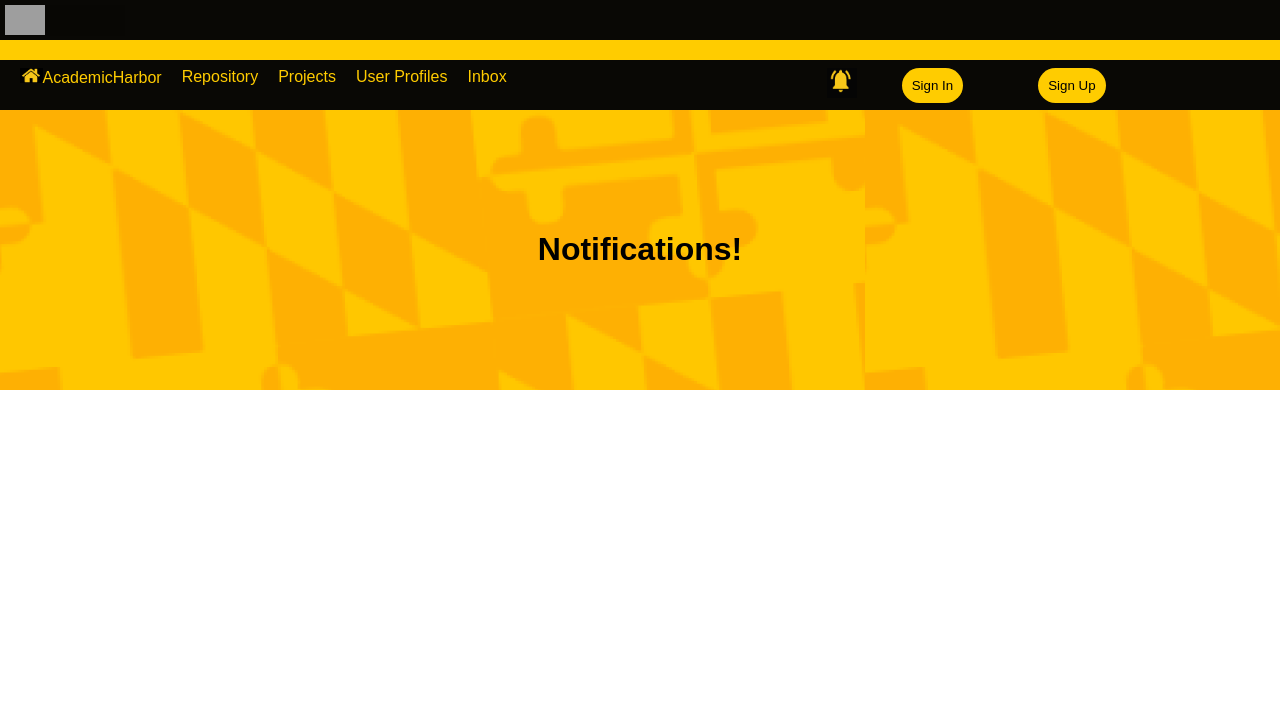
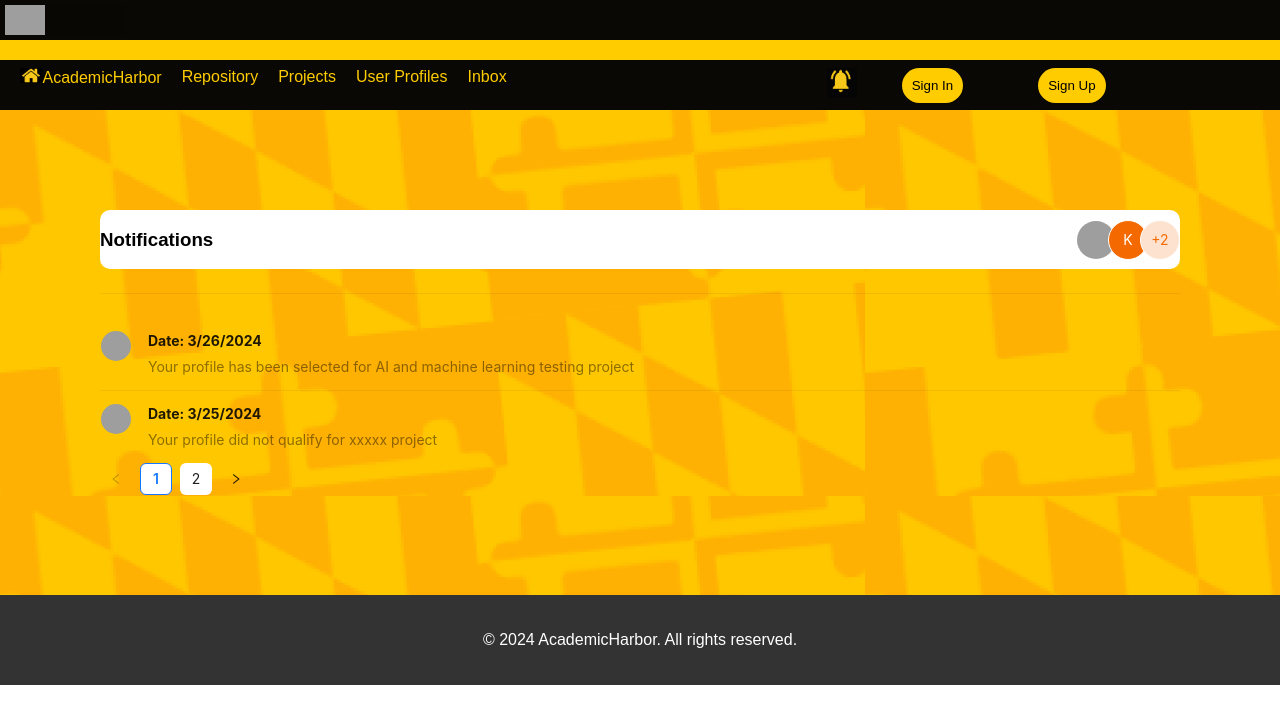
Before and after one commit to TaniyaBhadauria/AcademicHarbor, a React (Create React App) app in the folder academic-harbor-app/: page /notifications in a window 1280 px wide. Shown: the top 724 px of the page. Built offline with nearby package versions, Linux system fonts and the light colour scheme; grey boxes are pictures that could not be loaded.

Commit message:
Adding Notification screen

```diff
--- a/academic-harbor-app/src/pages/Notifications.tsx
+++ b/academic-harbor-app/src/pages/Notifications.tsx
@@ -1,32 +1,117 @@
-import React, { useState } from 'react';
+import React, { useState, useEffect } from 'react';
 import { useNavigate } from 'react-router-dom';
-import backgroundImage from './images/background.png'
-import Header from './Component/Header'
+import backgroundImage from './images/background.png';
+import Header from './Component/Header';
+import { Pagination } from 'antd';
+import './styles/Notification.css';
+import { Avatar, List, Divider, Tooltip } from 'antd';
+import { AntDesignOutlined, UserOutlined } from '@ant-design/icons';
+
+
+interface Notification {
+  id: string;
+  message: string;
+  date: string;
+}
 
 const Notifications: React.FC = () => {
-  const [username, setUsername] = useState('');
-  const [password, setPassword] = useState('');
-  const [rememberMe, setRememberMe] = useState(false);
+  const [notifications, setNotifications] = useState<Notification[]>([]);
+  const [currentPage, setCurrentPage] = useState(1);
+  const [totalPages, setTotalPages] = useState(1);
+  const [pageSize, setPageSize] = useState(2); // Adjust this based on your preference
   const navigate = useNavigate();
 
-  const handleLogin = () => {
-    // Implement your login logic here
-    // For example, you could make an API call to authenticate the user
-    if (username === 'your_username' && password === 'your_password') {
-      // If the login is successful, navigate to the home page
-      navigate('/home');
-    } else {
-      // Display an error message or handle the login failure
-      alert('Invalid username or password');
+  useEffect(() => {
+    // Fetch notifications from an API or a mock data source
+    fetchNotifications();
+  }, [currentPage]);
+
+  const fetchNotifications = () => {
+    // Implement your notification fetching logic here
+    // For example, you could make an API call to retrieve the notifications
+    const mockNotifications: Notification[] = [
+      {
+        id: 'op',
+        message: 'Your profile has been selected for AI and machine learning testing project',
+        date: '3/26/2024'
+      },
+      {
+        id: 'jk',
+        message: 'Your profile did not qualify for xxxxx project',
+        date: '3/25/2024'
+      },
+      {
+        id: 'jb',
+        message: 'Your profile has been selected for image processing research paper',
+        date: '3/25/2024'
+      },
+      {
+        id: 'user',
+        message: 'Your profile has been selected for software testing research paper',
+        date: '3/25/2024'
       }
+    ];
+
+    // Calculate total pages based on total notifications and page size
+    const totalPages = Math.ceil(mockNotifications.length / pageSize);
+    setTotalPages(totalPages);
+
+    // Calculate the starting index of the current page
+    const startIndex = (currentPage - 1) * pageSize;
+    // Slice the notifications array to get notifications for the current page
+    const currentPageNotifications = mockNotifications.slice(startIndex, startIndex + pageSize);
+    setNotifications(currentPageNotifications);
+  };
+
+  const renderNotifications = () => {
+      return (
+        <List
+          itemLayout="horizontal"
+          dataSource={notifications}
+          style={{ width: '100%' }}
+          renderItem={(notification, index) => (
+            <List.Item key={notification.id}>
+              <List.Item.Meta
+                avatar={<Avatar src={`https://api.dicebear.com/7.x/miniavs/svg?seed=${index}`} />}
+                title={<span style={{ marginRight: '10px' }}>Date: {notification.date}</span>}
+                description={notification.message}
+              />
+            </List.Item>
+          )}
+        />
+      );
+    };
+
+  const handlePageChange = (page: number) => {
+    setCurrentPage(page);
   };
 
    return (
-    <div className="container">
+       <div className="notification-page-container">
          <Header />
-    <div className="login-container" style={{ backgroundImage: `url(${backgroundImage})`, padding: 100,marginLeft:0,marginRight:0}}>
-      <h1>Notifications!</h1>
+         <div className="background" style={{ backgroundImage: `url(${backgroundImage})`, padding: 100 }}>
+           <main className="notification-content">
+             <div className="notification-container">
+               <div className="notifications-header">
+                 <h3>Notifications</h3>
+                 <Avatar.Group maxCount={2} maxPopoverTrigger="click" size="large" maxStyle={{ color: '#f56a00', backgroundColor: '#fde3cf', cursor: 'pointer' }}>
+                   <Avatar src="https://zos.alipayobjects.com/rmsportal/ODTLcjxAfvqbxHnVXCYX.png" />
+                   <Avatar style={{ backgroundColor: '#f56a00' }}>K</Avatar>
+                   <Tooltip title="Ant User" placement="top">
+                     <Avatar style={{ backgroundColor: '#87d068' }} icon={<UserOutlined />} />
+                   </Tooltip>
+                   <Avatar style={{ backgroundColor: '#1677ff' }} icon={<AntDesignOutlined />} />
+                 </Avatar.Group>
                </div>
+               <Divider />
+               {renderNotifications()}
+               <Pagination current={currentPage} total={totalPages + 1} pageSize={pageSize} onChange={handlePageChange} style={{ textAlign: 'center' }} />
+             </div>
+           </main>
+         </div>
+         <footer className="footer" style={{ textAlign: 'center' }}>
+           <p>&copy; 2024 AcademicHarbor. All rights reserved.</p>
+         </footer>
        </div>
      );
    };
--- /dev/null
+++ b/academic-harbor-app/src/pages/styles/Notification.css
@@ -0,0 +1,34 @@
+.pagination {
+  list-style-type: none;
+  display: flex;
+  justify-content: center;
+  margin-top: 20px;
+  padding: 0;
+}
+
+.pagination li {
+  margin: 0 5px;
+  cursor: pointer;
+}
+
+.pagination li.active {
+  font-weight: bold;
+}
+
+/* Footer Styles */
+.footer {
+  background-color: #333;
+  color: #fff;
+  text-align: center;
+  padding: 20px;
+}
+
+
+
+.notifications-header {
+  display: flex;
+  align-items: center;
+  justify-content: space-between;
+  background-color: white;
+  border-radius: 10px;
+}
```
Lines whose indentation alone changed are shown as unchanged.
